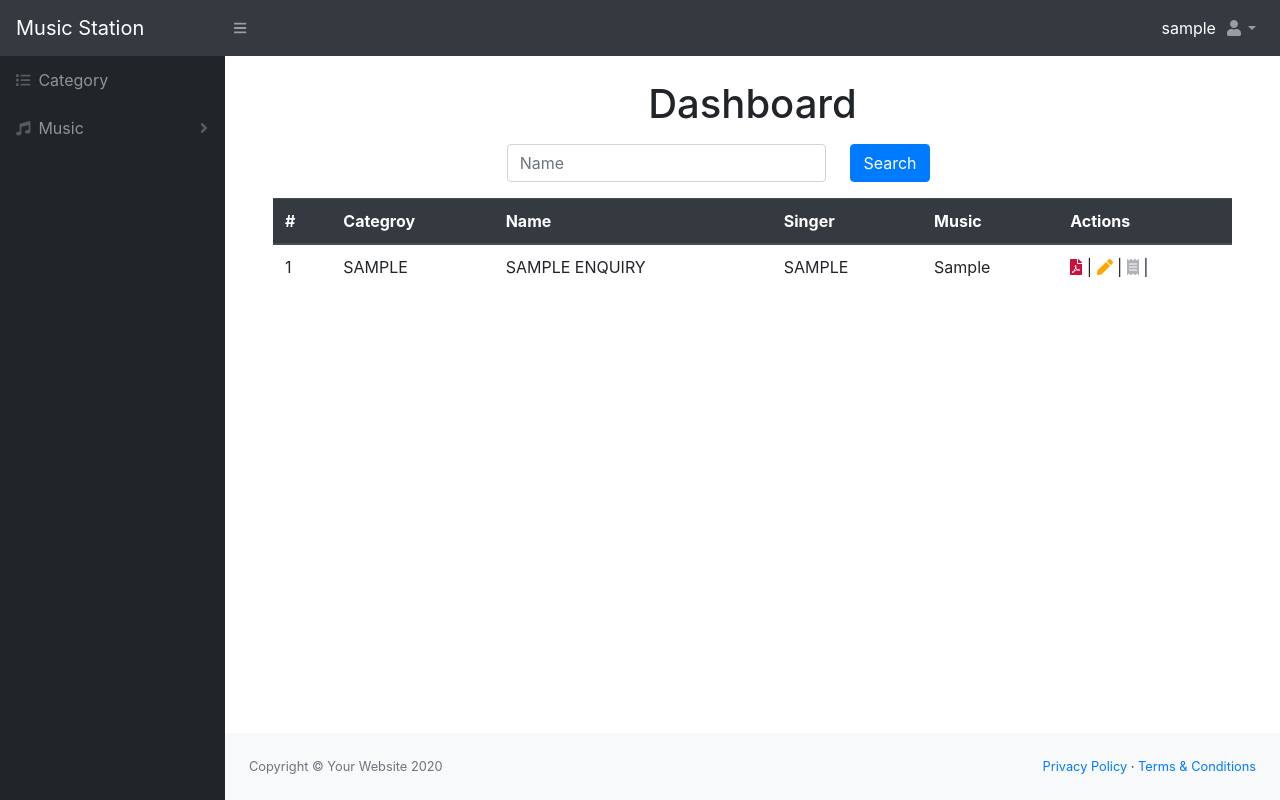
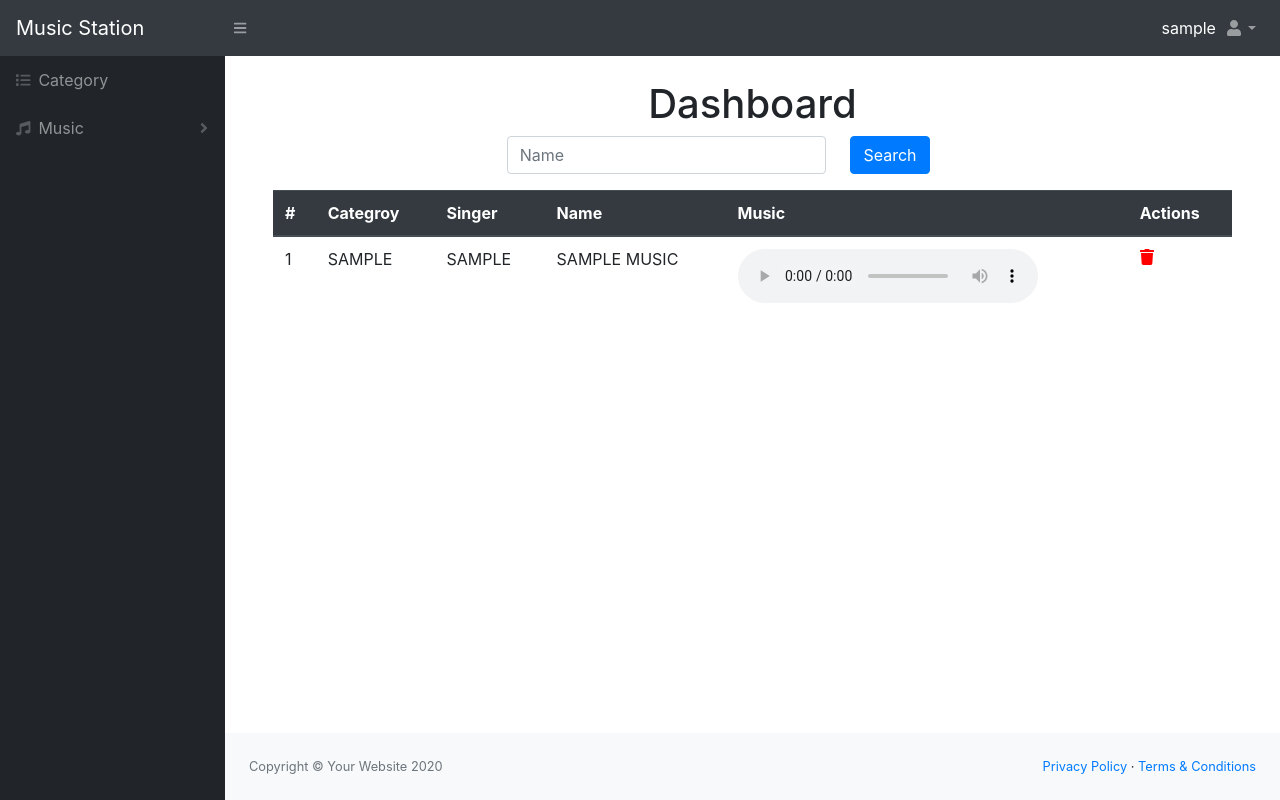
Before and after one commit to tahabinaziz/Music-Station, a PHP site: page /dashboard.php in a window 1280 px wide. Run offline with PHP 8.4, Linux system fonts and the light colour scheme; the visitor is signed in with stand-in values (Sample User, id 1); tables that the repository leaves empty or names only in its code hold one stand-in row (values such as "Sample post"); a stand-in replaces the project's code that opens the database connection; some libraries are stand-ins or nearby versions.

Commit message:
heading changes

```diff
--- a/dashboard.php
+++ b/dashboard.php
@@ -3,16 +3,15 @@ include './header/nav.php';
 include("db.php");
 if (isset($_POST['search'])) {
     $valueToSearch = $_POST['valueToSearch'];
-    $query = "SELECT tbl_enquiry.id,tbl_enquiry.prnNo , tbl_enquiry.name, tbl_enquiry.courseId,tbl_enquiry.cellNo,tbl_courses.course FROM tbl_enquiry inner join tbl_courses on tbl_enquiry.courseId = tbl_courses.id where tbl_enquiry.name LIKE '%" . $valueToSearch . "%' and tbl_enquiry.prnNo != ''    ";
+    $query = "SELECT  category.category, category.id as categoryId, music.id,music.name,music.singer,music.music from music inner join category on music.categoryId = category.id where music.name LIKE '%" . $valueToSearch . "%' ";
     $search_result = filterTable($query);
-
 } else {
-    $query = "SELECT tbl_enquiry.id, tbl_enquiry.prnNo ,tbl_enquiry.name, tbl_enquiry.courseId,tbl_enquiry.cellNo,tbl_courses.course FROM tbl_enquiry inner join tbl_courses on tbl_enquiry.courseId = tbl_courses.id  where tbl_enquiry.prnNo != ''   ORDER BY tbl_enquiry.id DESC";
+    $query = "SELECT category.category, category.id as categoryId, music.id,music.name,music.singer,music.music from music inner join category on music.categoryId = category.id   ORDER BY music.id DESC";
     $search_result = filterTable($query);
 }
 function filterTable($query)
 {
-    include("connection.php");
+    include("db.php");
     $filterResult = mysqli_query($connect, $query);
     return $filterResult;
 }
@@ -44,13 +43,8 @@ function filterTable($query)
             <main>
                 <div class="container-fluid">
                     <h1 class="mt-4" style="text-align:center; ">Dashboard</h1>
-
                     <div class="form-group">
-                    <form class="" action="eFormcsv.php" method="post" >
-
-                                </form>
-
-                        <form method="POST" action="voucherList.php">
+                        <form method="POST" action="">
                             <div class="row">
                                 <div class="col-md-3">
                                 </div>
@@ -58,21 +52,14 @@ function filterTable($query)
                                     <input type="text" name="valueToSearch" class="form-control" id="prn" placeholder="Name">
                                 </div>
                                 <span class="col-md-3">
-
                                     <button type="submit" id="prnButton" name="search" class="btn btn-primary">Search</button>
                                 </span>
-
                             </div>
-
-
-
                     </div>
                     <div className="card mb-4">
                         <div className="card-header">
                             <i className="fa fa-home mr-3"></i>
-
                         </div>
-
                         <div class="container" id="box">
                             <div className="card-body">
                                 <div class="table-responsive">
@@ -81,34 +68,30 @@ function filterTable($query)
                                             <tr>
                                                 <th scope="col">#</th>
                                                 <th scope="col">Categroy</th>
+                                                <th scope="col">Singer</th>
                                                 <th scope="col">Name</th>
-                                                <th scope="col">Singer</th>
                                                 <th scope="col">Music</th>
                                                 <th scope="col">Actions</th>
                                             </tr>
                                         </thead>
                                         <tbody>
-
-
-
-
                                             <?php
-
-                                            include("connection.php");
+                                            include("db.php");
                                             $no = 0;
                                             while ($row = mysqli_fetch_array($search_result)) : ?>
-                                                <?php $no = $no + 1;?>
+                                                <?php $no = $no + 1; ?>
                                                 <tr>
-                                                <td><?php echo $no ?></td>
-                                                <td><?php echo strtoupper($row['prnNo']); ?></td>
+                                                    <td><?php echo $no ?></td>
+                                                    <td><?php echo strtoupper($row['category']); ?></td>
+                                                    <td><?php echo strtoupper($row['singer']); ?></td>
                                                     <td><?php echo strtoupper($row['name']); ?></td>
-                                                    <td><?php echo strtoupper($row['course']); ?></td>
-                                                    <td><?php echo $row['cellNo']; ?></td>
-
-                                                    <td><a <?php echo 'href="viewEnquiryPrintForm.php?id=' . $row["id"] . '"' ?> title="View" data-toggle="tooltip"><i class="fas fa-file-pdf" style="color:#CD113B"></i></a> |
-                                                        <a <?php echo 'href="editEform.php?id=' . $row["id"] . '"' ?> title="Edit" data-toggle="tooltip"><i class="fas fa-pen" style="color:orange"></i></a> |
-                                                        <a <?php echo ' href="challan.php?id=' . $row["id"] . '"' ?> title="Edit Status" data-toggle="tooltip"><i class="fas fa-receipt" style="color:#B2B1B9 "></i></a> |
-                                                        <!-- <a <?php echo ' href="deleteEform.php?id=' . $row["id"] . '"' ?> title="Delete" data-toggle="tooltip"><i class="fa fa-trash" style="color:red"></i></a> -->
+                                                    <td>
+                                                        <audio controls>
+                                                            <source src= <?php echo $row['music'] ?> type="audio/ogg">
+                                                        </audio>
+                                                    </td>
+                                                    <td>
+                                                        <a <?php echo ' href="deleteMusic.php?id=' . $row["id"] . '"' ?> title="Delete" data-toggle="tooltip"><i class="fa fa-trash" style="color:red"></i></a>
 
                                                     </td>
 
@@ -140,29 +123,6 @@ function filterTable($query)
             </footer>
         </div>
     </div>
-    <script>
-        function myFunction() {
-            var x = document.getElementById("button");
-            var xInput = document.getElementById("prn");
-            var yButton = document.getElementById("prnButton");
-            var csv = document.getElementById("csv");
-
-            if (x.style.display === "none" && xInput.style.display === "none" && yButton.style.display === "none") {
-                x.style.display = "block";
-                yButton.style.display = "block";
-                csv.style.display = "block";
-                xInput.style.display = "block";
-
-            } else {
-                x.style.display = "none";
-                csv.style.display = "none";
-                xInput.style.display = "none";
-                yButton.style.display = "none";
-
-            }
-            window.print();
-        }
-    </script>
     <script src="https://code.jquery.com/jquery-3.5.1.min.js" crossorigin="anonymous"></script>
     <script src="https://stackpath.bootstrapcdn.com/bootstrap/4.5.0/js/bootstrap.bundle.min.js" crossorigin="anonymous"></script>
     <script src="js/scripts.js"></script>
--- a/editCategory.php
+++ b/editCategory.php
@@ -31,7 +31,7 @@ $row = mysqli_fetch_assoc($result);
         <div id="layoutSidenav_content">
             <main>
                 <div class="container-fluid">
-                    <h1 class="mt-4" style="text-align:center; font-family:Georgia, 'Times New Roman', Times, serif; ">PAKISTAN AMERICAN CULTURAL CENTER</h1>
+                    <h1 class="mt-4" style="text-align:center; ">Edit Category</h1>
                     <!-- <img src="./assets/img/logo.png" height="100px" text-align="center" /> -->
 
                     <ol class="breadcrumb mb-4">
```
Also changed, not shown: 1 other file.
